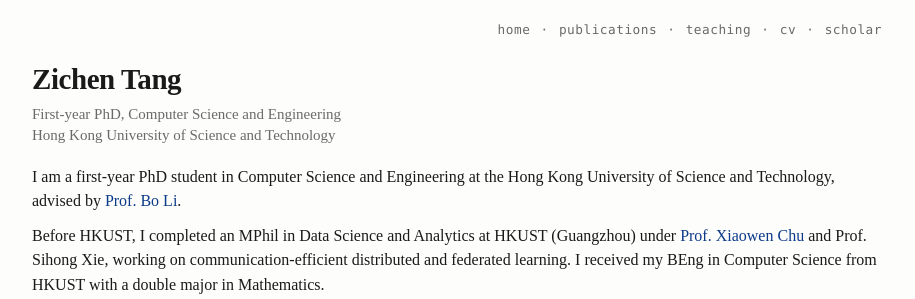
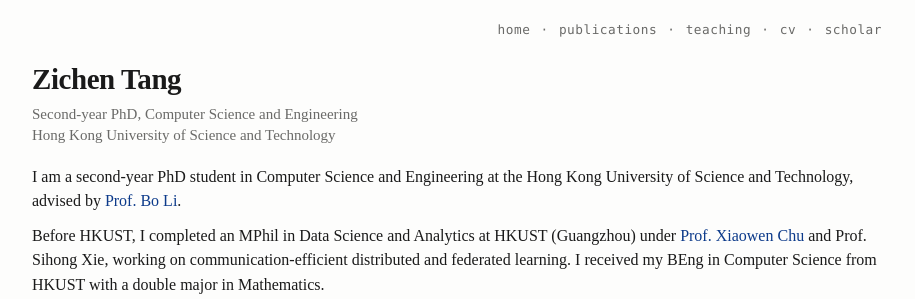
Before and after one commit to trl730109/trl730109.github.io, a Jekyll site: the page built from _pages/about.md, in a window 1280 px wide. Shown: the top 299 px of the page, without its empty margins (182-1097 px from the left). Built offline with Jekyll 4.4.1, drawn with Linux system fonts in a browser that asks for light colours.

Commit message:
Update PhD year on homepage

```diff
--- a/_config.yml
+++ b/_config.yml
@@ -1,6 +1,6 @@
 title:            "Zichen Tang"
-tagline:          "First-year PhD, HKUST CSE"
-description:      "Personal homepage of Zichen Tang, first-year PhD student in Computer Science and Engineering at HKUST, working on data-centric approaches to large language models."
+tagline:          "Second-year PhD, HKUST CSE"
+description:      "Personal homepage of Zichen Tang, second-year PhD student in Computer Science and Engineering at HKUST, working on data-centric approaches to large language models."
 url:              "https://trl730109.github.io"
 baseurl:          ""
 repository:       "trl730109/trl730109.github.io"
@@ -9,7 +9,7 @@ lang:             "en"
 
 author:
   name:           "Zichen Tang"
-  role:           "First-year PhD, Computer Science and Engineering"
+  role:           "Second-year PhD, Computer Science and Engineering"
   affiliation:    "Hong Kong University of Science and Technology"
   affiliation_short: "HKUST"
   email:          "ztangap@cse.ust.hk"  # TODO: confirm preferred email — old MPhil mail was ztangap@connect.hkust-gz.edu.cn
--- a/_pages/about.md
+++ b/_pages/about.md
@@ -2,9 +2,9 @@
 permalink: /
 layout: home
 title: ""
-description: "Personal homepage of Zichen Tang, first-year PhD in CSE at HKUST, working on data-centric approaches to large language models."
+description: "Personal homepage of Zichen Tang, second-year PhD in CSE at HKUST, working on data-centric approaches to large language models."
 ---
 
-I am a first-year PhD student in Computer Science and Engineering at the Hong Kong University of Science and Technology, advised by [Prof. Bo Li](https://www.cse.ust.hk/~bli/).
+I am a second-year PhD student in Computer Science and Engineering at the Hong Kong University of Science and Technology, advised by [Prof. Bo Li](https://www.cse.ust.hk/~bli/).
 
 Before HKUST, I completed an MPhil in Data Science and Analytics at HKUST (Guangzhou) under [Prof. Xiaowen Chu](https://sites.google.com/view/chuxiaowen) and Prof. Sihong Xie, working on communication-efficient distributed and federated learning. I received my BEng in Computer Science from HKUST with a double major in Mathematics.
```
